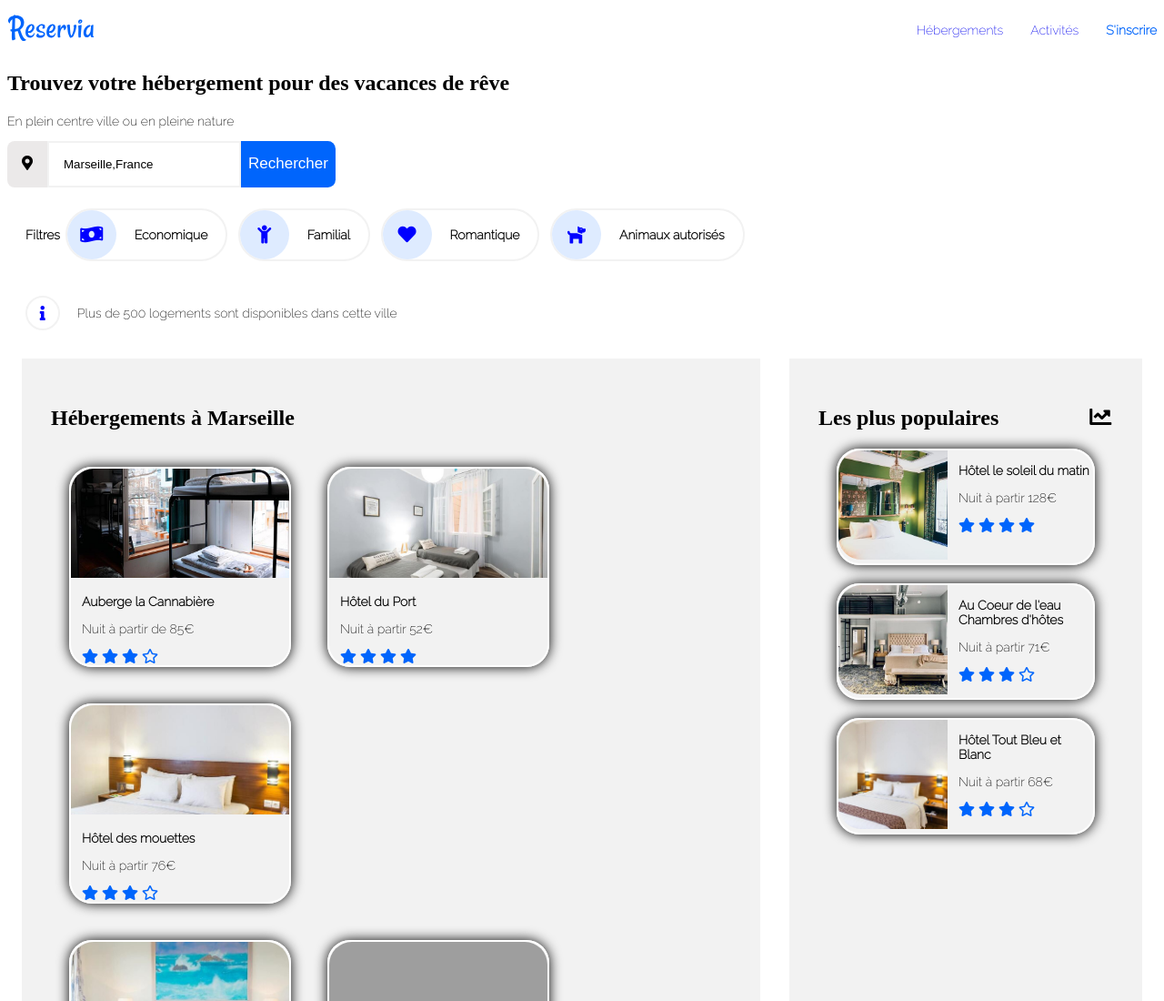
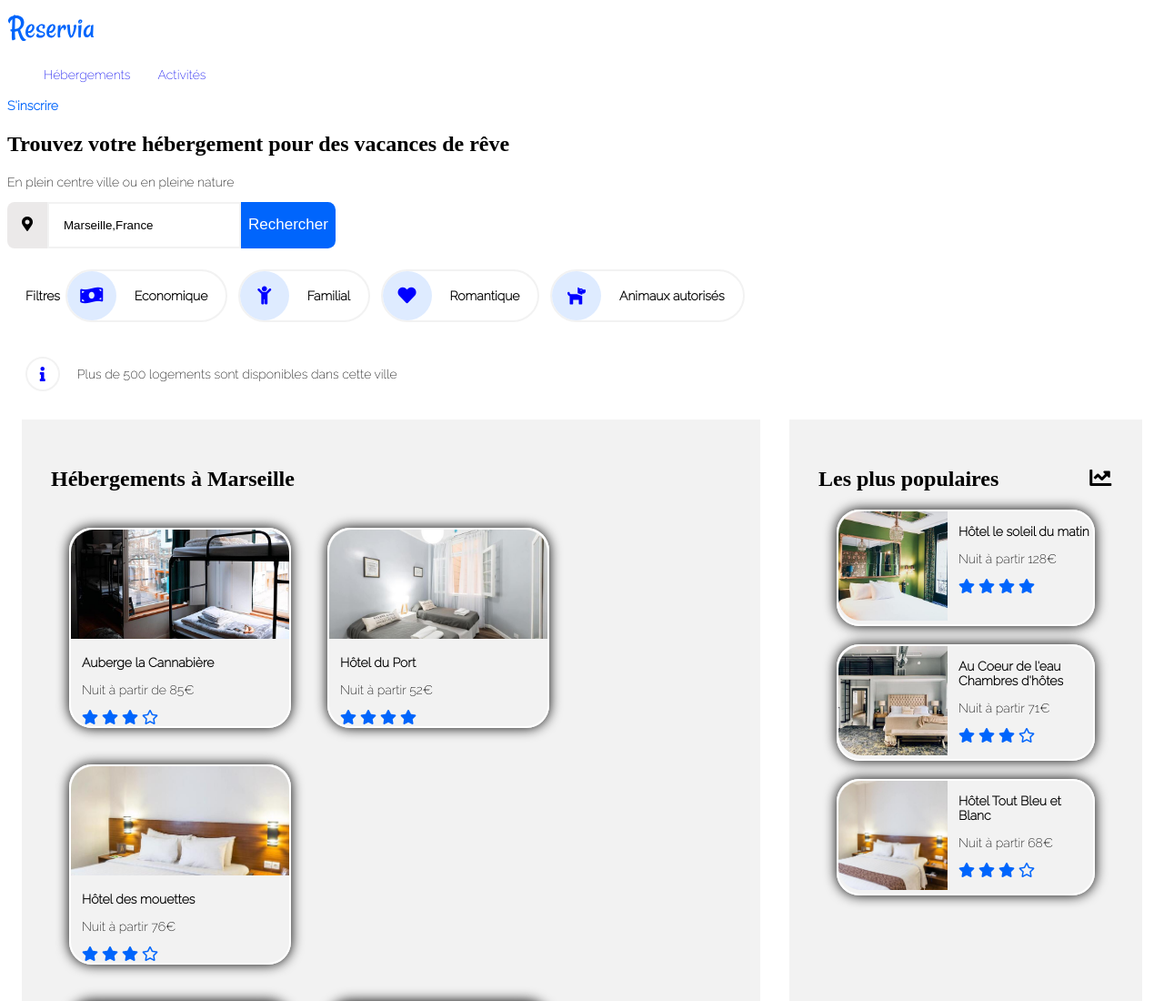
Before and after one commit to alainsingaye/AlainSingaye_2_29112020, a plain HTML site: page Reservia.html in a window 1280 px wide. Shown: the top 1100 px of the page at 91% size. Drawn offline with Linux system fonts and the light colour scheme; grey boxes are pictures that could not be loaded; files whose address does not match are found by name.

Commit message:
Update Reservia.html

```diff
--- a/Reservia.html
+++ b/Reservia.html
@@ -3,30 +3,38 @@
 
 <head>
 	<meta charset="utf-8" />
+	<meta name="viewport" content="width=device-width, initial-scale=1.0">
 
 	<link href="assets/css/all.css" rel="stylesheet">
 
 	<link rel="preconnect" href="https://fonts.gstatic.com">
 	<link href="https://fonts.googleapis.com/css2?family=Raleway:wght@200&display=swap" rel="stylesheet">
 	<link rel="stylesheet" href="Resersia.css" />
-	<link rel="stylesheet" media="screen and (max-width: 1280px)" href="petite_resolution.css" />
 	<title>Reservia</title>
 
 </head>
 
 <body>
 	<header>
-		<div id="conteneur">
+
+			<nav>
 				<div class="logo"><img src="images/logo/Reservia.svg" alt="logo" /></div>
-			<nav>
 				<ul>
 					<li class="underline_1">
 						<a href="#accomodations">Hébergements</a>
 					</li>
-					<li class="underline_2"><a href="#activities">Activités</a></li>
-					<div class="inscription"><a href="#">S'inscrire</a></div></ul>
+					<li class="underline_2">
+						<a href="#activities">Activités</a>
+					</li>
+				</ul>
+				<div class="inscription">
+					<a href="#">S'inscrire</a>
+				</div>
 			</nav>
-		</div>
+
+
+
+
 
 		<h2>Trouvez votre hébergement pour des vacances de rêve</h2>
 		<p>En plein centre ville ou en pleine nature</p>
```
Lines whose indentation alone changed are shown as unchanged.
